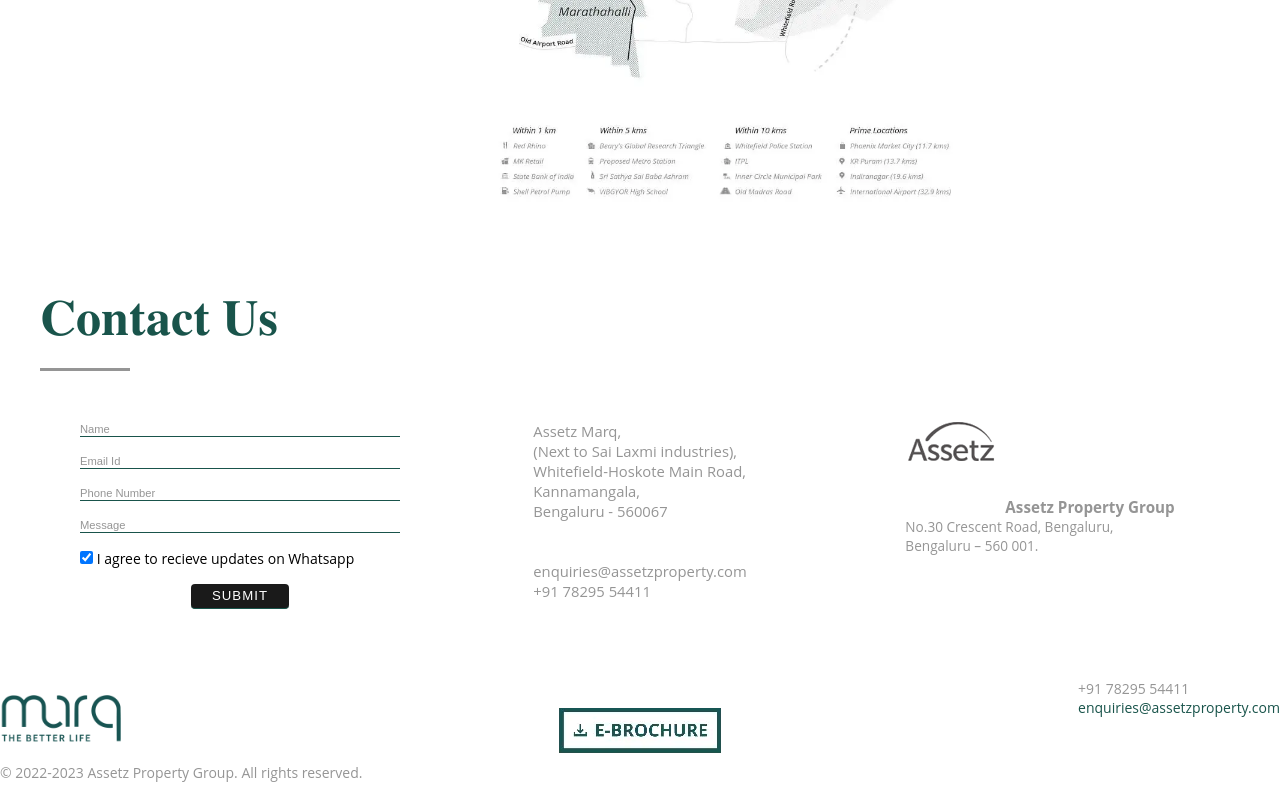
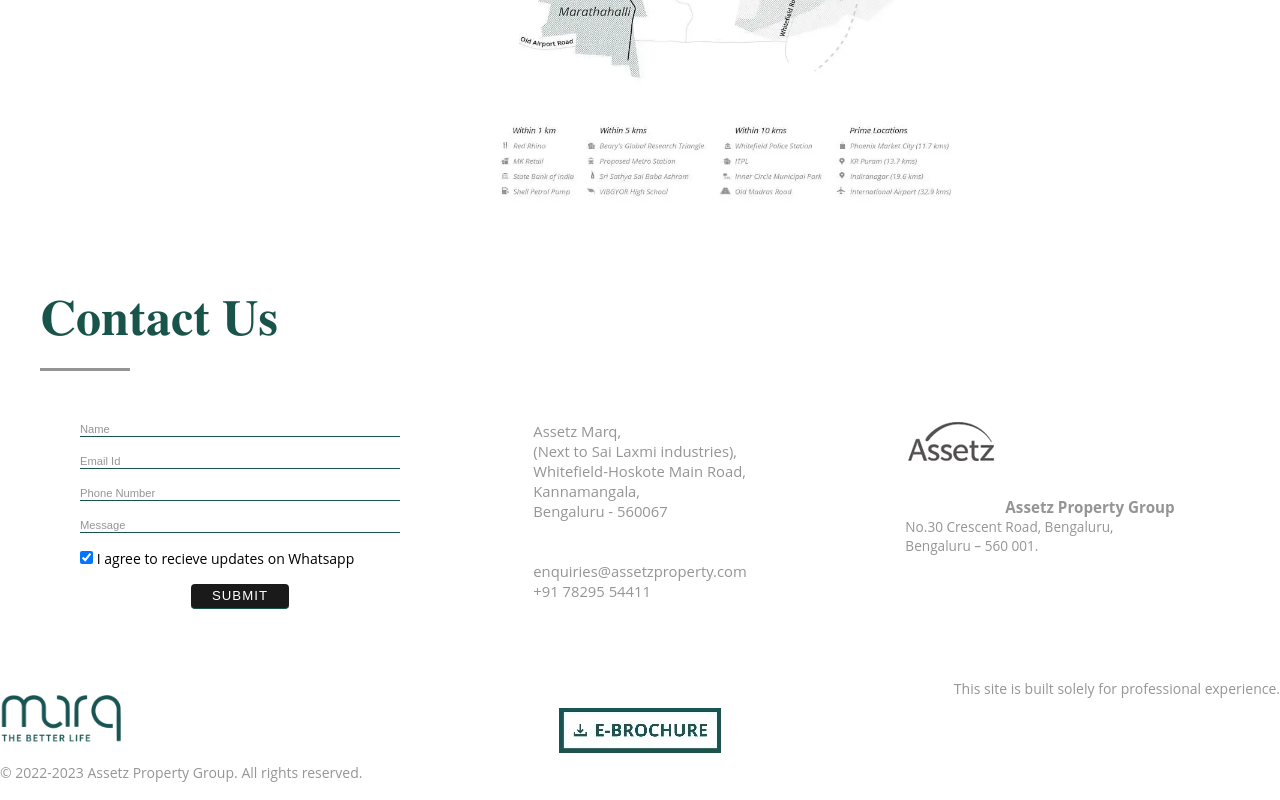
Before and after one commit to bharathsampangi/assetz-marq3, a Next.js app: page / in a window 1280 px wide. Shown: the part 5414-6214 px from the top of the page. Built offline with nearby package versions, Linux system fonts and the light colour scheme.

Commit message:
updated info

```diff
--- a/components/common/Footer.js
+++ b/components/common/Footer.js
@@ -13,8 +13,7 @@
                 </div>
                 <div className={styles.footerColumn3}>
                     <p>
-                        +91 78295 54411<br/>
-                        <span className={styles.email}>enquiries@assetzproperty.com</span>
+                        This site is built solely for professional experience.
                     </p>
                 </div>
             </div>
```
Also changed, not shown: 1 other file (tests, documents, lock files or other folders).
